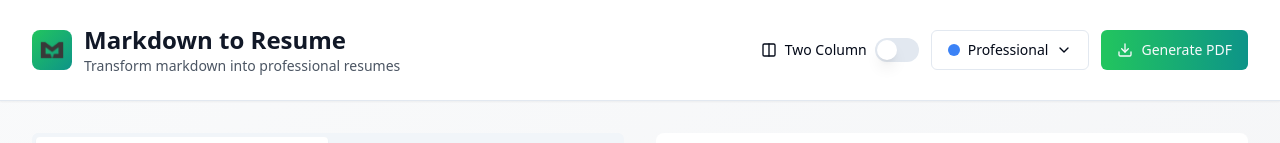
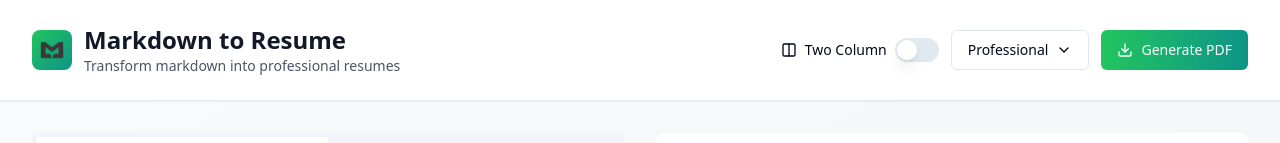
Before and after one commit to erricrr/markdown-to-resume, a React (Vite) app: page / in a window 1280 px wide. Shown: the top 143 px of the page. Built offline with nearby package versions, Linux system fonts and the light colour scheme.

Commit message:
Comment out color properties in CSSEditor and TemplateSelector components for improved clarity and maintainability.

```diff
--- a/src/components/CSSEditor.tsx
+++ b/src/components/CSSEditor.tsx
@@ -18,27 +18,27 @@ const templates = [
   {
     id: 'professional',
     name: 'Professional',
-    color: 'bg-blue-500',
+    // color: 'bg-blue-500',
   },
   {
     id: 'modern',
     name: 'Modern',
-    color: 'bg-purple-500',
+    // color: 'bg-purple-500',
   },
   {
     id: 'minimalist',
     name: 'Minimalist',
-    color: 'bg-gray-500',
+    // color: 'bg-gray-500',
   },
   {
     id: 'creative',
     name: 'Creative',
-    color: 'bg-green-500',
+    // color: 'bg-green-500',
   },
   {
     id: 'executive',
     name: 'Executive',
-    color: 'bg-red-500',
+    // color: 'bg-red-500',
   },
 ];
 
@@ -272,7 +272,7 @@ export const CSSEditor = ({ selectedTemplate, onTemplateChange, onCSSChange, deb
                   value={template.id}
                   className="flex items-center gap-2 text-xs"
                 >
-                  <div className={`w-2 h-2 rounded-full ${template.color}`} />
+                  {/* <div className={`w-2 h-2 rounded-full ${template.color}`} /> */}
                   {template.name}
                 </TabsTrigger>
               ))}
@@ -288,7 +288,7 @@ export const CSSEditor = ({ selectedTemplate, onTemplateChange, onCSSChange, deb
               <div className="h-full flex flex-col gap-4">
                 <div className="flex items-center justify-between">
                   <div className="flex items-center gap-2">
-                    <div className={`w-3 h-3 rounded-full ${template.color}`} />
+                    {/* <div className={`w-3 h-3 rounded-full ${template.color}`} /> */}
                     <h3 className="font-medium">{template.name} Template</h3>
                   </div>
                   <div className="flex gap-2">
--- a/src/components/TemplateSelector.tsx
+++ b/src/components/TemplateSelector.tsx
@@ -54,7 +54,7 @@ export const TemplateSelector = ({ selectedTemplate, onTemplateChange }: Templat
     <DropdownMenu>
       <DropdownMenuTrigger asChild>
         <Button variant="outline" className="flex items-center gap-2">
-          <div className={`w-3 h-3 rounded-full ${currentTemplate.color}`} />
+          {/* <div className={`w-3 h-3 rounded-full ${currentTemplate.color}`} /> */}
           <span>{currentTemplate.name}</span>
           <ChevronDown className="h-4 w-4" />
         </Button>
@@ -72,7 +72,7 @@ export const TemplateSelector = ({ selectedTemplate, onTemplateChange }: Templat
                 selectedTemplate === template.id && 'ring-2 ring-primary'
               )}>
                 <div className="flex items-center gap-3">
-                  <div className={`w-4 h-4 rounded-full ${template.color}`} />
+                  {/* <div className={`w-4 h-4 rounded-full ${template.color}`} /> */}
                   <div className="flex-1">
                     <h4 className="font-medium text-sm">{template.name}</h4>
                     <p className="text-xs text-muted-foreground">{template.description}</p>
```
